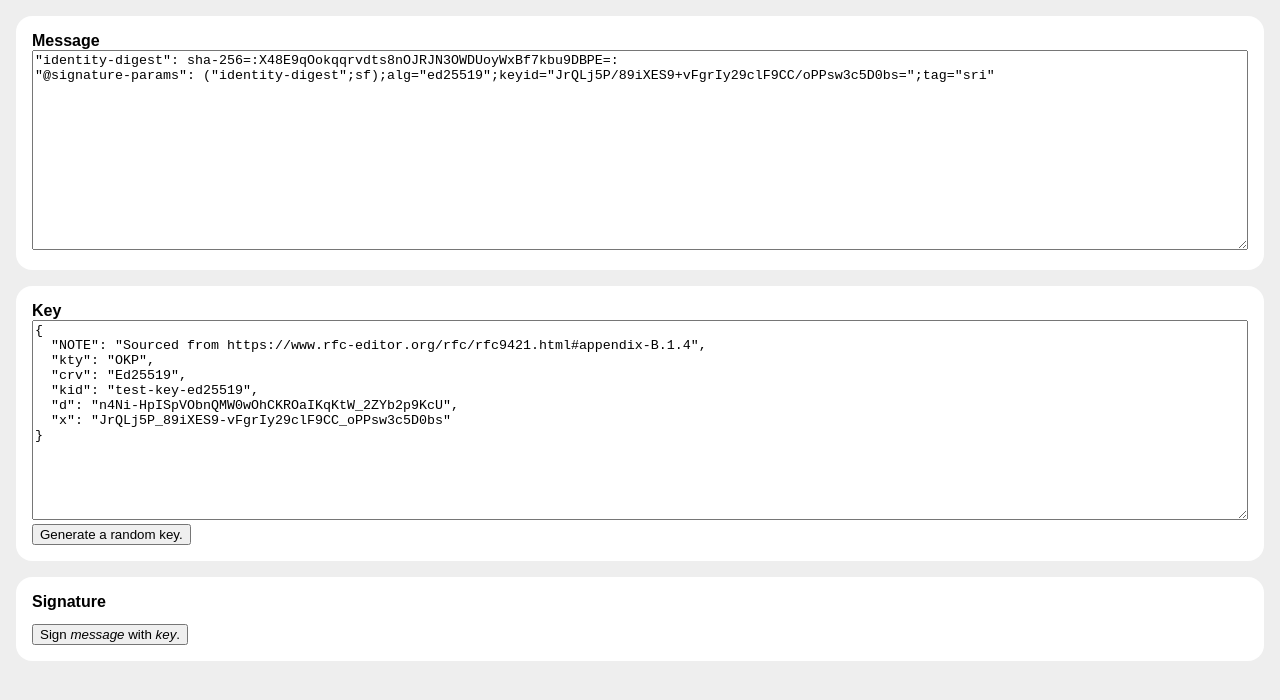
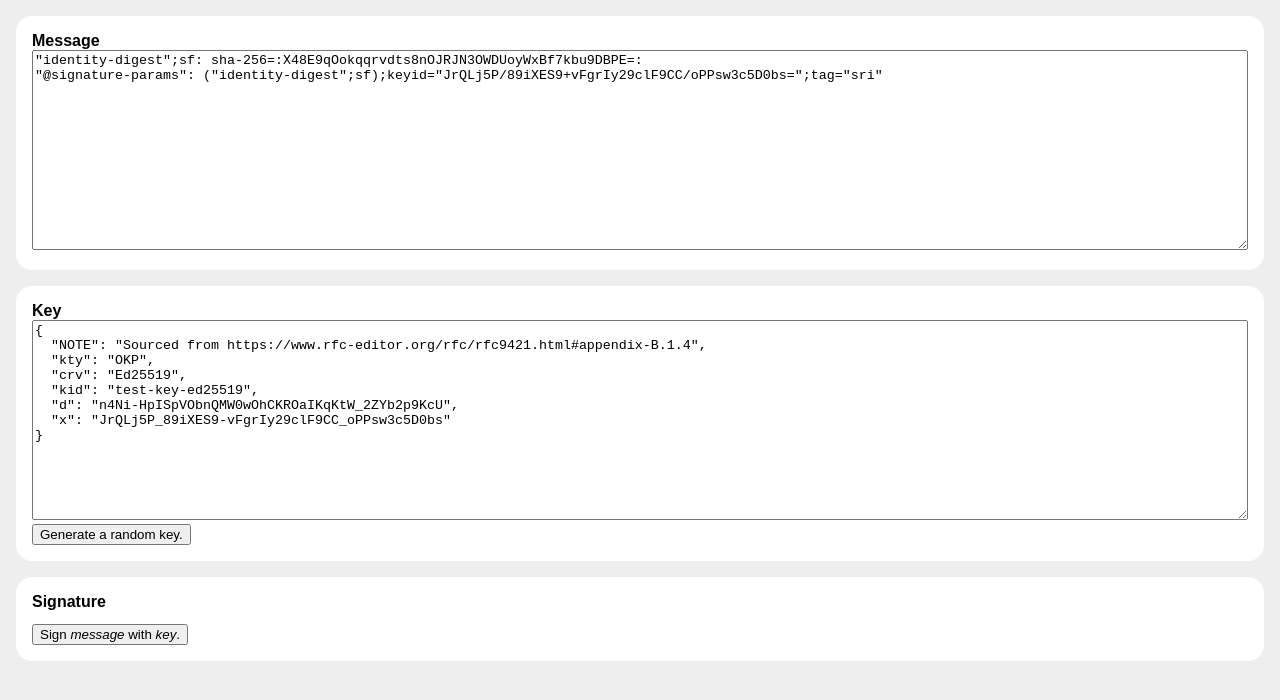
Before and after one commit to mikewest/sha2-it, a plain HTML site: page ed25519.html in a window 1280 px wide. Drawn offline with Linux system fonts and the light colour scheme.

Commit message:
Updating the signature base.

```diff
--- a/ed25519.html
+++ b/ed25519.html
@@ -50,8 +50,8 @@
     <main>
       <section>
         <strong>Message</strong>
-        <textarea id="input">"identity-digest": sha-256=:X48E9qOokqqrvdts8nOJRJN3OWDUoyWxBf7kbu9DBPE=:
-"@signature-params": ("identity-digest";sf);alg="ed25519";keyid="JrQLj5P/89iXES9+vFgrIy29clF9CC/oPPsw3c5D0bs=";tag="sri"</textarea>
+        <textarea id="input">"identity-digest";sf: sha-256=:X48E9qOokqqrvdts8nOJRJN3OWDUoyWxBf7kbu9DBPE=:
+"@signature-params": ("identity-digest";sf);keyid="JrQLj5P/89iXES9+vFgrIy29clF9CC/oPPsw3c5D0bs=";tag="sri"</textarea>
       </section>
       <section>
         <strong>Key</strong>
```
